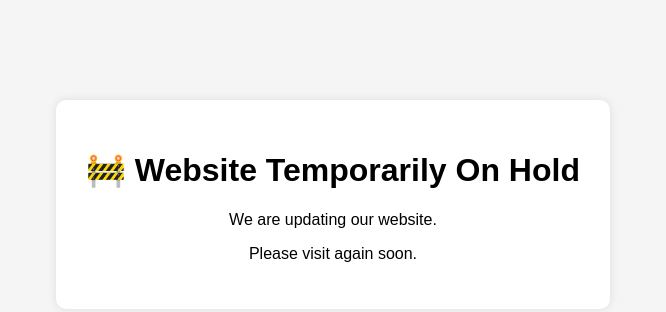
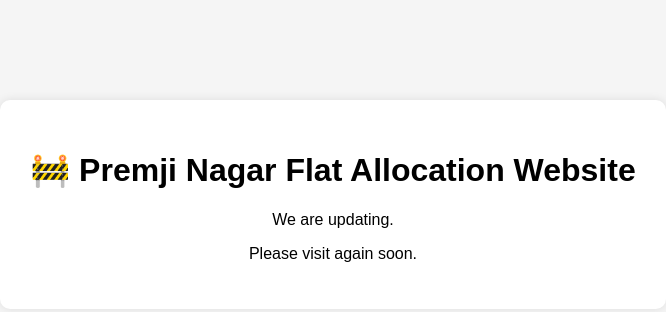
Before and after one commit to cadharmendradarji-commits/final_allotment, a plain HTML site: page index.html in a window 1280 px wide. Shown: the whole page, without its empty margins (307-973 px from the left). Drawn offline with Linux system fonts and the light colour scheme.

Commit message:
Update index.html

```diff
--- a/index.html
+++ b/index.html
@@ -21,8 +21,8 @@
 </head>
 <body>
   <div class="box">
-    <h1>🚧 Website Temporarily On Hold</h1>
-    <p>We are updating our website.</p>
+    <h1>🚧 Premji Nagar Flat Allocation Website</h1>
+    <p>We are updating.</p>
     <p>Please visit again soon.</p>
   </div>
 </body>
```
